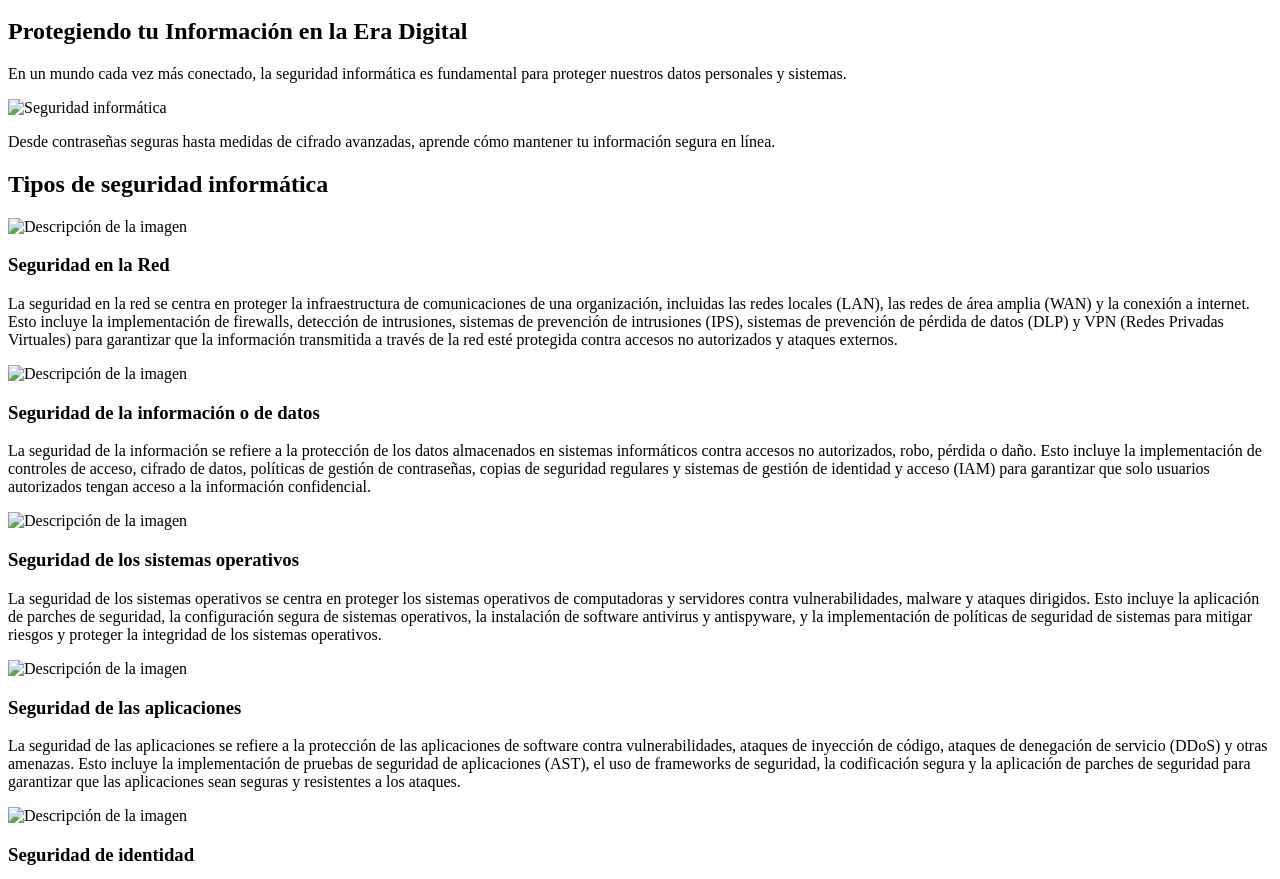
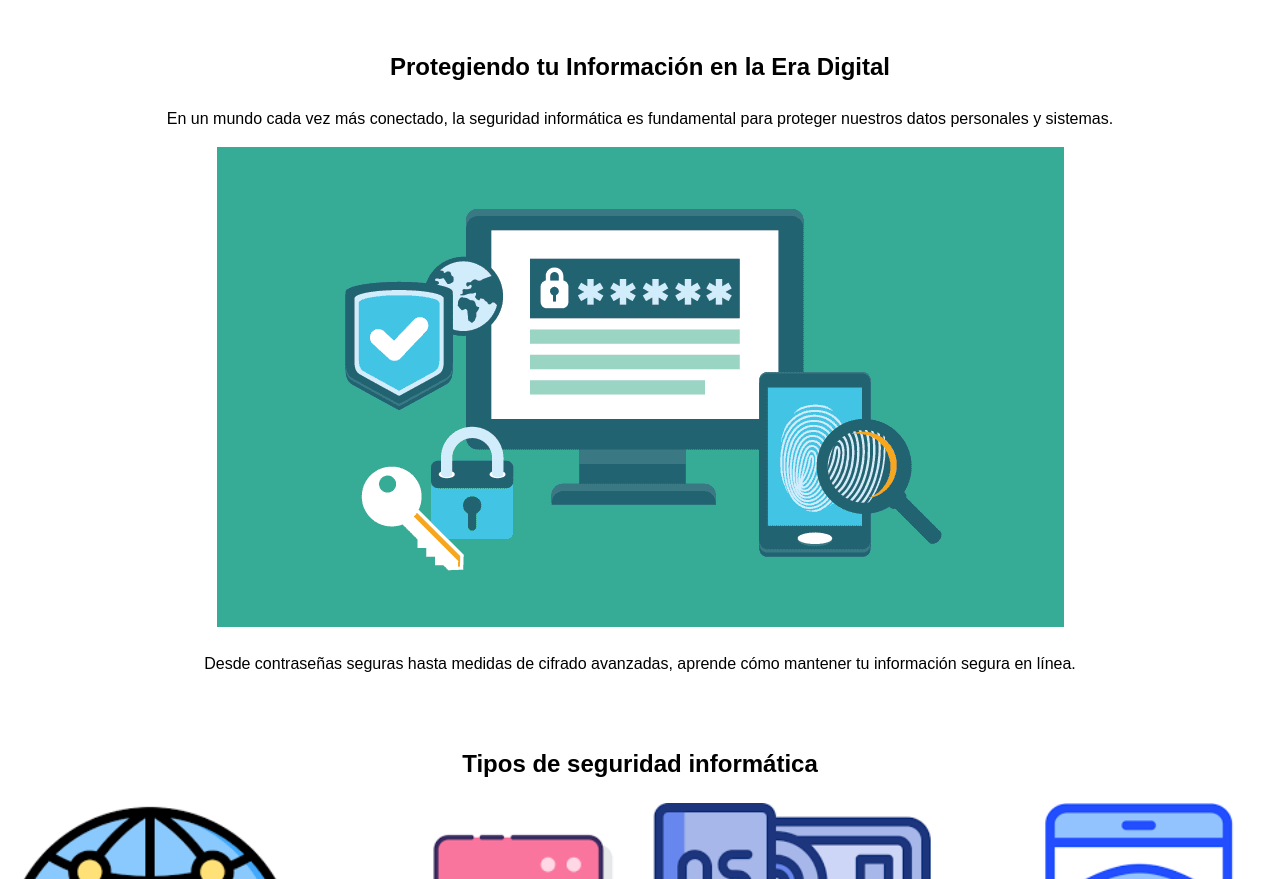
Before and after one commit to djnievas/PreEntrega3Moreyra, a plain HTML site: page html/pagina4.html in a window 1280 px wide. Shown: the part 172-1051 px from the top of the page. Drawn offline with Linux system fonts and the light colour scheme; the site is published under a folder, as on GitHub Pages, so addresses that start at the root find nothing.

Commit message:
Update pagina4.html

```diff
--- a/html/pagina4.html
+++ b/html/pagina4.html
@@ -4,7 +4,7 @@
     <meta charset="UTF-8">
     <meta name="viewport" content="width=device-width, initial-scale=1.0">
     <title>Seguridad Informática</title>
-    <link rel="stylesheet" href="/css/estilos.css">
+    <link rel="stylesheet" href="../css/estilos.css">
 </head>
 <body>
     <header class="main-header">
@@ -25,7 +25,7 @@
         <section>
             <h2>Protegiendo tu Información en la Era Digital</h2>
             <p>En un mundo cada vez más conectado, la seguridad informática es fundamental para proteger nuestros datos personales y sistemas.</p>
-            <img src="/img/imagen4.webp" alt="Seguridad informática">
+            <img src="../img/imagen4.webp" alt="Seguridad informática">
             <p>Desde contraseñas seguras hasta medidas de cifrado avanzadas, aprende cómo mantener tu información segura en línea.</p>
         </section>
 
@@ -33,27 +33,27 @@
 
         <div class="contenedor-seguridad">
             <div class="imagen-seguridad">
-                <img src="/img/imagen9.png" alt="Descripción de la imagen">
+                <img src="../img/imagen9.png" alt="Descripción de la imagen">
                 <h3>Seguridad en la Red</h3>
                 <p>La seguridad en la red se centra en proteger la infraestructura de comunicaciones de una organización, incluidas las redes locales (LAN), las redes de área amplia (WAN) y la conexión a internet. Esto incluye la implementación de firewalls, detección de intrusiones, sistemas de prevención de intrusiones (IPS), sistemas de prevención de pérdida de datos (DLP) y VPN (Redes Privadas Virtuales) para garantizar que la información transmitida a través de la red esté protegida contra accesos no autorizados y ataques externos.</p>
             </div>
             <div class="imagen-seguridad">
-                <img src="/img/imagen10.png" alt="Descripción de la imagen">
+                <img src="../img/imagen10.png" alt="Descripción de la imagen">
                 <h3>Seguridad de la información o de datos</h3>
                 <p>La seguridad de la información se refiere a la protección de los datos almacenados en sistemas informáticos contra accesos no autorizados, robo, pérdida o daño. Esto incluye la implementación de controles de acceso, cifrado de datos, políticas de gestión de contraseñas, copias de seguridad regulares y sistemas de gestión de identidad y acceso (IAM) para garantizar que solo usuarios autorizados tengan acceso a la información confidencial.</p>
             </div>
             <div class="imagen-seguridad">
-                <img src="/img/imagen11.png" alt="Descripción de la imagen">
+                <img src="../img/imagen11.png" alt="Descripción de la imagen">
                 <h3>Seguridad de los sistemas operativos</h3>
                 <p>La seguridad de los sistemas operativos se centra en proteger los sistemas operativos de computadoras y servidores contra vulnerabilidades, malware y ataques dirigidos. Esto incluye la aplicación de parches de seguridad, la configuración segura de sistemas operativos, la instalación de software antivirus y antispyware, y la implementación de políticas de seguridad de sistemas para mitigar riesgos y proteger la integridad de los sistemas operativos.</p>
             </div>
             <div class="imagen-seguridad">
-                <img src="/img/imagen12.png" alt="Descripción de la imagen">
+                <img src="../img/imagen12.png" alt="Descripción de la imagen">
                 <h3>Seguridad de las aplicaciones</h3>
                 <p>La seguridad de las aplicaciones se refiere a la protección de las aplicaciones de software contra vulnerabilidades, ataques de inyección de código, ataques de denegación de servicio (DDoS) y otras amenazas. Esto incluye la implementación de pruebas de seguridad de aplicaciones (AST), el uso de frameworks de seguridad, la codificación segura y la aplicación de parches de seguridad para garantizar que las aplicaciones sean seguras y resistentes a los ataques.</p>
             </div>
             <div class="imagen-seguridad">
-                <img src="/img/imagen13.png" alt="Descripción de la imagen">
+                <img src="../img/imagen13.png" alt="Descripción de la imagen">
                 <h3>Seguridad de identidad</h3>
                 <p>La seguridad de identidad es un componente crítico de las estrategias de ciberseguridad en las organizaciones modernas. Se centra en asegurar y gestionar las identidades digitales dentro de una empresa, incluyendo tanto a usuarios humanos como a entidades de máquinas (como aplicaciones y dispositivos). El objetivo es garantizar que sólo los usuarios autorizados tengan acceso a los recursos tecnológicos críticos, y que este acceso sea apropiado y conforme a las políticas de seguridad vigentes. </p>
             </div>
```
